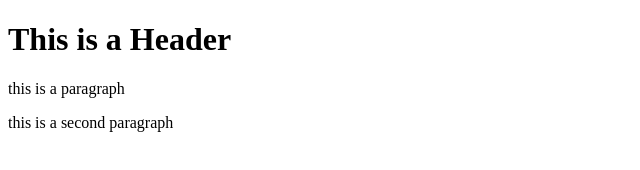
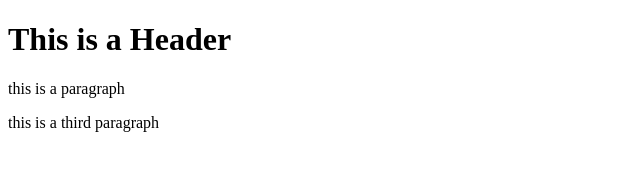
Before and after one commit to RafaFOliver/courseionic, a website: page index.html in a window 1280 px wide. Shown: the full height of the page, 0-640 px from the left. Drawn offline with Linux system fonts and the light colour scheme.

Commit message:
It is a third, not a second

```diff
--- a/index.html
+++ b/index.html
@@ -5,6 +5,6 @@
     <body>
         <h1>This is a Header</h1>
         <p>this is a paragraph</p>
-        <p>this is a second paragraph</p>
+        <p>this is a third paragraph</p>
     </body>
 </html>
```
